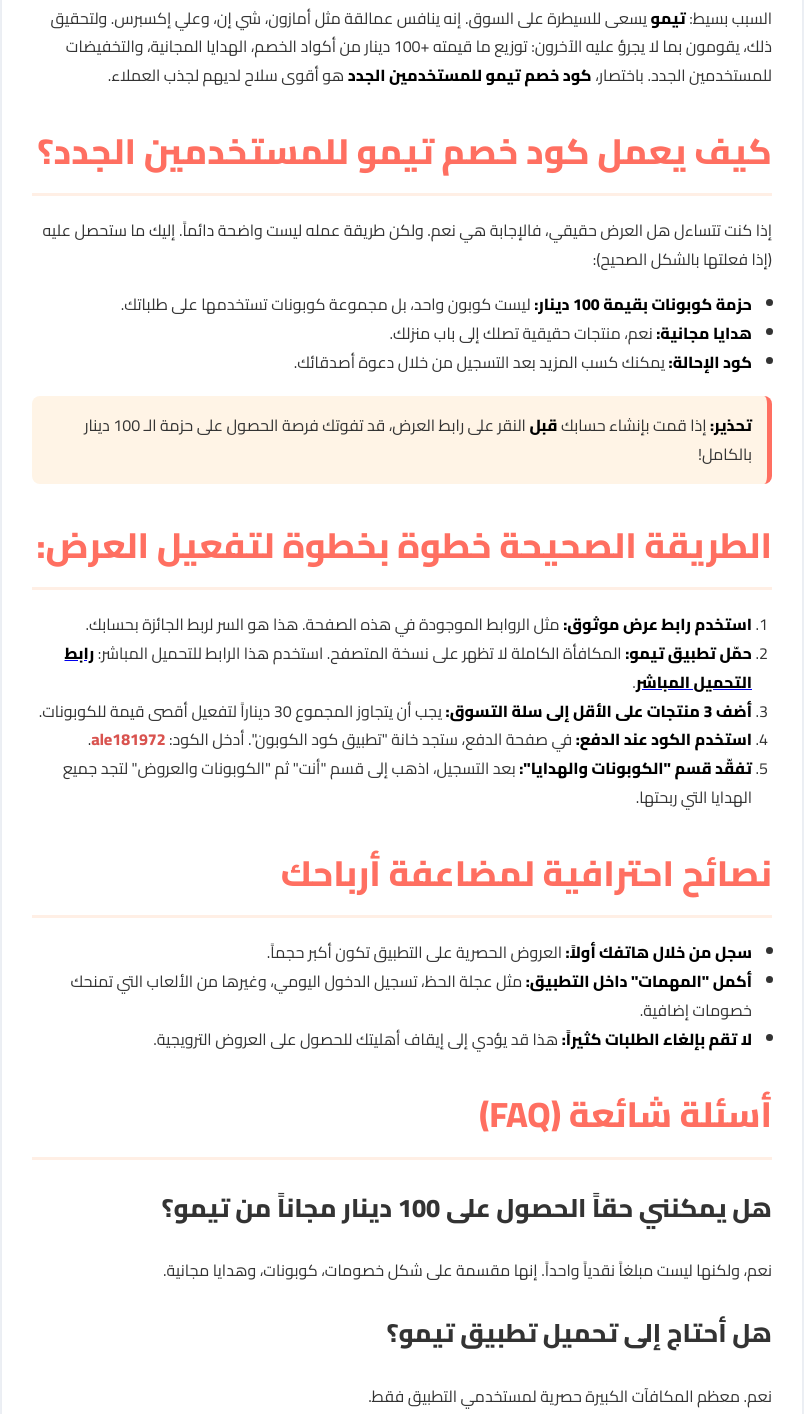
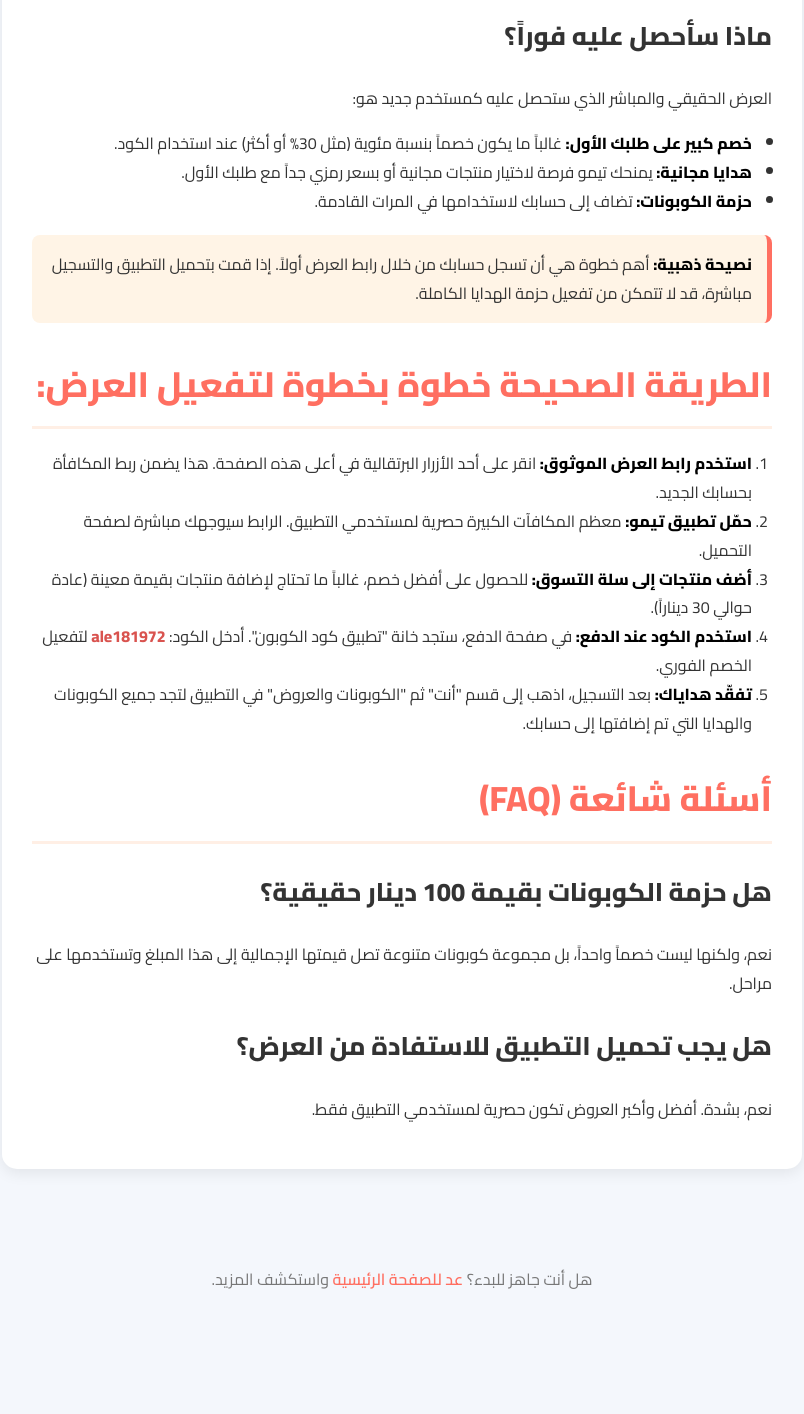
Before and after one commit to anasatout/temu, a plain HTML site: page temu-new-user-guide.html in a window 1280 px wide. Shown: the part 902-2316 px from the top of the page, without its empty margins (238-1042 px from the left). After the commit the page ends 2232 px from the top, so only its background shows below. Drawn offline with Linux system fonts and the light colour scheme.

Commit message:
Update temu-new-user-guide.html

```diff
--- a/temu-new-user-guide.html
+++ b/temu-new-user-guide.html
@@ -3,8 +3,8 @@
 <head>
     <meta charset="UTF-8">
     <meta name="viewport" content="width=device-width, initial-scale=1.0">
-    <title>كود خصم تيمو للمستخدمين الجدد: دليلك الكامل لربح 100 دينار وهدايا مجانية</title>
-    <meta name="description" content="اكتشف كيف تفوز بـ 100 دينار وهدايا مجانية باستخدام كود خصم تيمو للمستخدمين الجدد في الأردن. دليلك خطوة بخطوة لتفعيل كوبون تيمو (ale181972) وتجنب الأخطاء الشائعة.">
+    <title>كود خصم تيمو للمستخدمين الجدد: افتح حزمة كوبونات تصل إلى 100 دينار</title>
+    <meta name="description" content="اكتشف الحقيقة وراء عرض تيمو للمستخدمين الجدد. دليلك خطوة بخطوة لفتح حزمة كوبونات تصل إلى 100 دينار والحصول على خصم فوري وهدايا مجانية باستخدام كود تيمو (ale181972).">
     <meta name="keywords" content="كود خصم تيمو, تيمو الاردن, خصم تيمو, تطبيق تيمو, كود تيمو, برنامج تيمو, تنزيل تيمو, كوبون تيمو, هدايا مجانية تيمو, موقع تيمو, تحميل تطبيق تيمو">
 
     <style>
@@ -29,56 +29,47 @@
 </head>
 <body>
     <main class="container">
-        <h1 class="page-title">كود خصم تيمو للمستخدمين الجدد</h1>
-        <p class="intro">دليلك الكامل لربح 100 دينار، هدايا مجانية، والمزيد من المفاجآت عند استخدامك <strong>تطبيق تيمو</strong> لأول مرة في الأردن!</p>
+        <h1 class="page-title">دليل المستخدم الجديد لعروض تيمو</h1>
+        <p class="intro">اكتشف كيف تحوّل تسجيلك الأول في <strong>تطبيق تيمو</strong> إلى توفير حقيقي، واحصل على خصم فوري، هدايا مجانية، وحزمة كوبونات قيمة!</p>
 
         <section class="cta-section">
-            <h2>ابدأ الفوز الآن!</h2>
-            <a href="https://temu.to/k/ei0d3rrxn0j" class="cta-button" target="_blank">✅ اضغط هنا لربح حزمة كوبونات بقيمة 100 دينار</a>
-            <a href="https://temu.to/k/epkv8shplkf" class="cta-button" target="_blank">🎁 احصل على هدايا مجانية وعروض الصندوق الغامض</a>
+            <h2>ابدأ التوفير الآن!</h2>
+            <a href="https://temu.to/k/ei0d3rrxn0j" class="cta-button" target="_blank">✅ افتح حزمة كوبونات تصل إلى 100 دينار</a>
+            <a href="https://app.temu.com/m/nbschaf49v0" class="cta-button" target="_blank">🎁 حمّل التطبيق واحصل على هدايا مجانية</a>
         </section>
 
         <article class="content">
-            <p>لكن انتظر! قبل أن تنقر وتستعجل، دعنا نتأكد من أنك ستحصل بالفعل على هذه المكافآت. عروض <strong>تيمو</strong> قد تختفي إذا لم تتبع بضع خطوات أساسية. هذا الدليل يشرح لك بالتفصيل كيفية الحصول على كل شيء بأمان، وتجنب أخطاء المبتدئين، ودمج العروض لتحقيق أقصى استفادة ممكنة.</p>
+            <p>قبل أن تبدأ، من المهم أن تعرف أن عروض <strong>تيمو</strong> للمستخدمين الجدد سخية جداً، ولكن يجب اتباع الخطوات الصحيحة لضمان الحصول عليها كاملة. هذا الدليل يوضح لك كل شيء بالتفصيل.</p>
 
-            <h2>ما هو تطبيق تيمو؟ ولماذا يوزع 100 دينار؟</h2>
-            <p><strong>تطبيق تيمو</strong> هو تطبيق التسوق العالمي الذي يغير قواعد اللعبة، حيث يقدم أسعاراً منخفضة جداً، تخفيضات هائلة، ومكافأة للمستخدمين الجدد تبدو "خرافية".</p>
-            <p>السبب بسيط: <strong>تيمو</strong> يسعى للسيطرة على السوق. إنه ينافس عمالقة مثل أمازون، شي إن، وعلي إكسبرس. ولتحقيق ذلك، يقومون بما لا يجرؤ عليه الآخرون: توزيع ما قيمته +100 دينار من أكواد الخصم، الهدايا المجانية، والتخفيضات للمستخدمين الجدد. باختصار، <strong>كود خصم تيمو للمستخدمين الجدد</strong> هو أقوى سلاح لديهم لجذب العملاء.</p>
+            <h2>ما هو عرض الـ 100 دينار؟ الحقيقة الكاملة</h2>
+            <p>عندما ترى إعلان "اربح 100 دينار"، فإن <strong>تيمو</strong> يقصد بذلك أنك ستحصل على **حزمة كوبونات (Coupon Bundle)**. هذه الحزمة تحتوي على مجموعة متنوعة من الخصومات التي يمكنك استخدامها على عدة طلبات، ومجموع قيمتها قد يصل إلى 100 دينار. إنها ليست خصماً واحداً، بل توفير مستمر لتبدأ به تجربة التسوق.</p>
 
-            <h2>كيف يعمل كود خصم تيمو للمستخدمين الجدد؟</h2>
-            <p>إذا كنت تتساءل هل العرض حقيقي، فالإجابة هي نعم. ولكن طريقة عمله ليست واضحة دائماً. إليك ما ستحصل عليه (إذا فعلتها بالشكل الصحيح):</p>
+            <h3>ماذا سأحصل عليه فوراً؟</h3>
+            <p>العرض الحقيقي والمباشر الذي ستحصل عليه كمستخدم جديد هو:</p>
             <ul>
-                <li><strong>حزمة كوبونات بقيمة 100 دينار:</strong> ليست كوبون واحد، بل مجموعة كوبونات تستخدمها على طلباتك.</li>
-                <li><strong>هدايا مجانية:</strong> نعم، منتجات حقيقية تصلك إلى باب منزلك.</li>
-                <li><strong>كود الإحالة:</strong> يمكنك كسب المزيد بعد التسجيل من خلال دعوة أصدقائك.</li>
+                <li><strong>خصم كبير على طلبك الأول:</strong> غالباً ما يكون خصماً بنسبة مئوية (مثل 30% أو أكثر) عند استخدام الكود.</li>
+                <li><strong>هدايا مجانية:</strong> يمنحك تيمو فرصة لاختيار منتجات مجانية أو بسعر رمزي جداً مع طلبك الأول.</li>
+                <li><strong>حزمة الكوبونات:</strong> تضاف إلى حسابك لاستخدامها في المرات القادمة.</li>
             </ul>
+
             <div class="warning">
-                <strong>تحذير:</strong> إذا قمت بإنشاء حسابك <strong>قبل</strong> النقر على رابط العرض، قد تفوتك فرصة الحصول على حزمة الـ 100 دينار بالكامل!
+                <strong>نصيحة ذهبية:</strong> أهم خطوة هي أن تسجل حسابك من خلال رابط العرض أولاً. إذا قمت بتحميل التطبيق والتسجيل مباشرة، قد لا تتمكن من تفعيل حزمة الهدايا الكاملة.
             </div>
 
             <h2>الطريقة الصحيحة خطوة بخطوة لتفعيل العرض:</h2>
             <ol>
-                <li><strong>استخدم رابط عرض موثوق:</strong> مثل الروابط الموجودة في هذه الصفحة. هذا هو السر لربط الجائزة بحسابك.</li>
-                <li><strong>حمّل تطبيق تيمو:</strong> المكافأة الكاملة لا تظهر على نسخة المتصفح. استخدم هذا الرابط للتحميل المباشر: <a href="https://app.temu.com/m/nbschaf49v0" target="_blank"><strong>رابط التحميل المباشر</strong></a>.</li>
-                <li><strong>أضف 3 منتجات على الأقل إلى سلة التسوق:</strong> يجب أن يتجاوز المجموع 30 ديناراً لتفعيل أقصى قيمة للكوبونات.</li>
-                <li><strong>استخدم الكود عند الدفع:</strong> في صفحة الدفع، ستجد خانة "تطبيق كود الكوبون". أدخل الكود: <strong style="color: #d9534f;">ale181972</strong>.</li>
-                <li><strong>تفقّد قسم "الكوبونات والهدايا":</strong> بعد التسجيل، اذهب إلى قسم "أنت" ثم "الكوبونات والعروض" لتجد جميع الهدايا التي ربحتها.</li>
+                <li><strong>استخدم رابط العرض الموثوق:</strong> انقر على أحد الأزرار البرتقالية في أعلى هذه الصفحة. هذا يضمن ربط المكافأة بحسابك الجديد.</li>
+                <li><strong>حمّل تطبيق تيمو:</strong> معظم المكافآت الكبيرة حصرية لمستخدمي التطبيق. الرابط سيوجهك مباشرة لصفحة التحميل.</li>
+                <li><strong>أضف منتجات إلى سلة التسوق:</strong> للحصول على أفضل خصم، غالباً ما تحتاج لإضافة منتجات بقيمة معينة (عادة حوالي 30 ديناراً).</li>
+                <li><strong>استخدم الكود عند الدفع:</strong> في صفحة الدفع، ستجد خانة "تطبيق كود الكوبون". أدخل الكود: <strong style="color: #d9534f;">ale181972</strong> لتفعيل الخصم الفوري.</li>
+                <li><strong>تفقّد هداياك:</strong> بعد التسجيل، اذهب إلى قسم "أنت" ثم "الكوبونات والعروض" في التطبيق لتجد جميع الكوبونات والهدايا التي تم إضافتها إلى حسابك.</li>
             </ol>
 
-            <h2>نصائح احترافية لمضاعفة أرباحك</h2>
-            <ul>
-                <li><strong>سجل من خلال هاتفك أولاً:</strong> العروض الحصرية على التطبيق تكون أكبر حجماً.</li>
-                <li><strong>أكمل "المهمات" داخل التطبيق:</strong> مثل عجلة الحظ، تسجيل الدخول اليومي، وغيرها من الألعاب التي تمنحك خصومات إضافية.</li>
-                <li><strong>لا تقم بإلغاء الطلبات كثيراً:</strong> هذا قد يؤدي إلى إيقاف أهليتك للحصول على العروض الترويجية.</li>
-            </ul>
-
             <h2>أسئلة شائعة (FAQ)</h2>
-            <h3>هل يمكنني حقاً الحصول على 100 دينار مجاناً من تيمو؟</h3>
-            <p>نعم، ولكنها ليست مبلغاً نقدياً واحداً. إنها مقسمة على شكل خصومات، كوبونات، وهدايا مجانية.</p>
-            <h3>هل أحتاج إلى تحميل تطبيق تيمو؟</h3>
-            <p>نعم. معظم المكافآت الكبيرة حصرية لمستخدمي التطبيق فقط.</p>
-            <h3>هل يمكنني استخدام الكود بعد إنشاء الحساب؟</h3>
-            <p>لا، يجب عليك التسجيل من خلال رابط العرض أولاً لتضمن تفعيل المكافأة في حسابك.</p>
+            <h3>هل حزمة الكوبونات بقيمة 100 دينار حقيقية؟</h3>
+            <p>نعم، ولكنها ليست خصماً واحداً، بل مجموعة كوبونات متنوعة تصل قيمتها الإجمالية إلى هذا المبلغ وتستخدمها على مراحل.</p>
+            <h3>هل يجب تحميل التطبيق للاستفادة من العرض؟</h3>
+            <p>نعم، بشدة. أفضل وأكبر العروض تكون حصرية لمستخدمي التطبيق فقط.</p>
         </article>
     </main>
 
```
